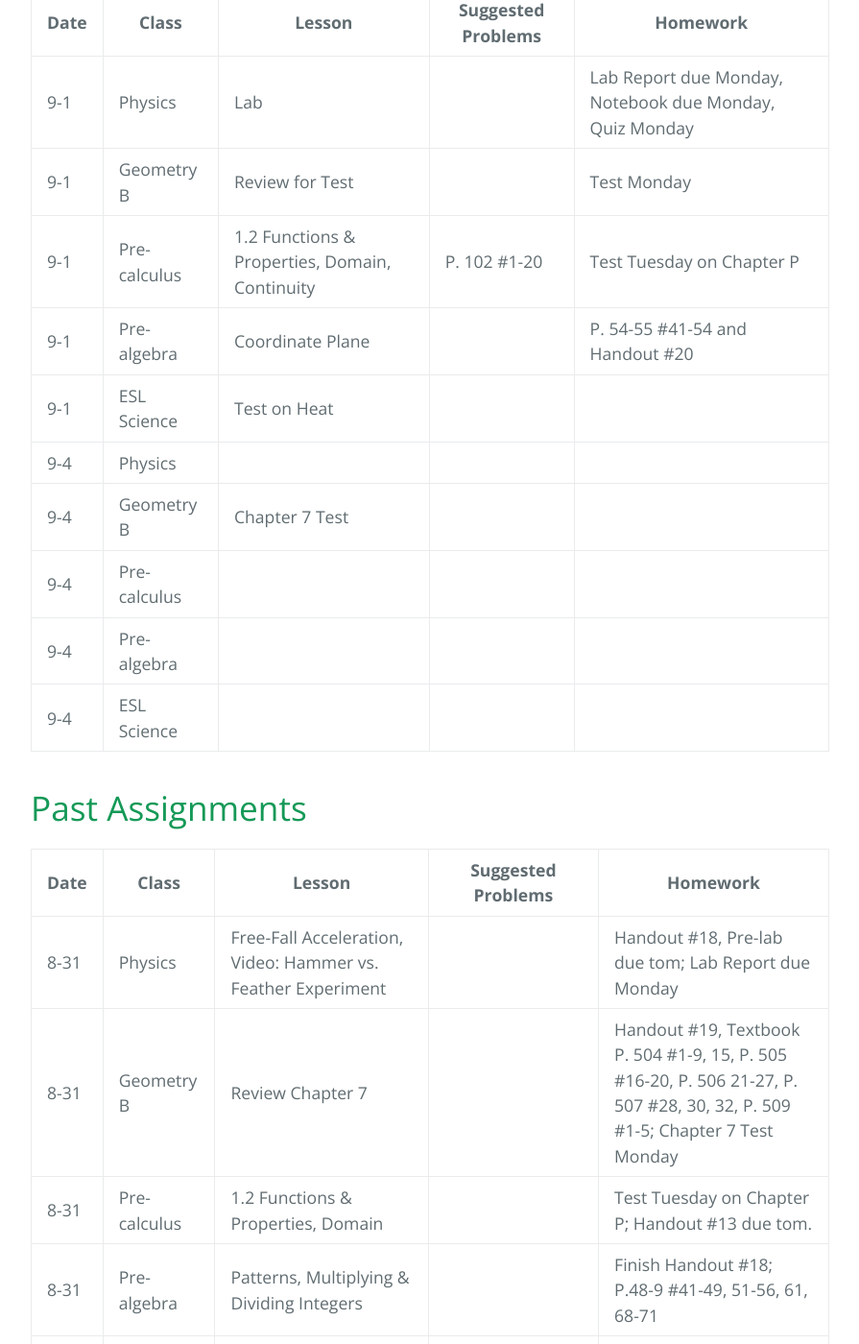
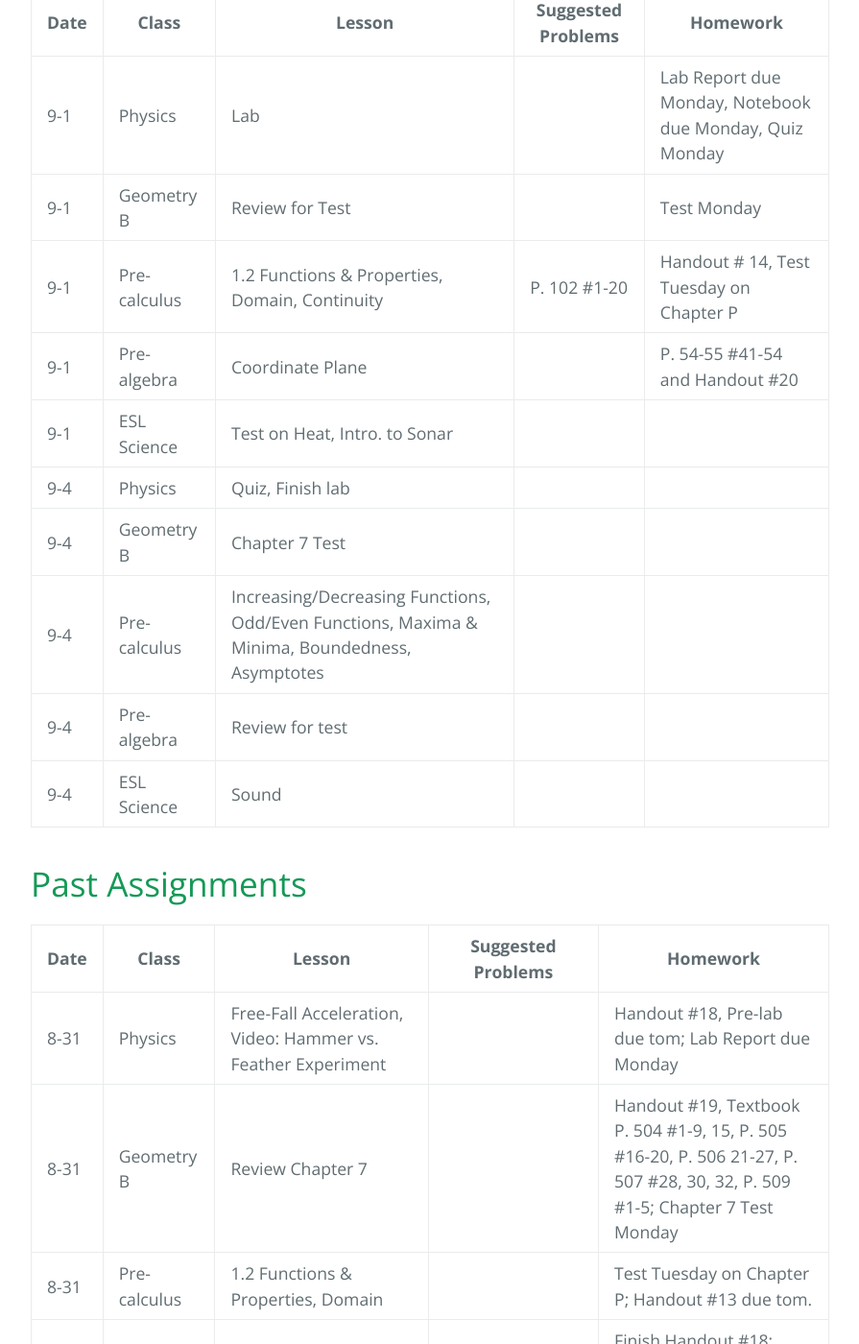
Before and after one commit to gpayoo/gpayoo, a Jekyll site: the page built from index.md, in a window 1280 px wide and 1400 px high, scrolled down 580 px. Shown: the whole window at 96% size, without its empty margins (192-1087 px from the left). Built offline with Jekyll 4.4.1, drawn with Linux system fonts in a browser that asks for light colours; our own code applies the rules of GitHub Pages for plain Markdown files.

Commit message:
Update index.md

```diff
--- a/index.md
+++ b/index.md
@@ -11,14 +11,14 @@ layout: default
 | ---- | ----- | ------ | -------- | ---
 | 9-1 | Physics | Lab | | Lab Report due Monday, Notebook due Monday, Quiz Monday
 | 9-1 | Geometry B | Review for Test | | Test Monday |
-| 9-1 | Pre-calculus | 1.2 Functions & Properties, Domain, Continuity | P. 102 #1-20 |  Test Tuesday on Chapter P |
+| 9-1 | Pre-calculus | 1.2 Functions & Properties, Domain, Continuity | P. 102 #1-20 |  Handout # 14, Test Tuesday on Chapter P |
 | 9-1 | Pre-algebra | Coordinate Plane| | P. 54-55 #41-54 and Handout #20 |
-| 9-1 | ESL Science | Test on Heat |  |
-| 9-4 | Physics |  | |
+| 9-1 | ESL Science | Test on Heat, Intro. to Sonar |  |
+| 9-4 | Physics | Quiz, Finish lab  | |
 | 9-4 | Geometry B | Chapter 7 Test | |  |
-| 9-4 | Pre-calculus |  |  |
-| 9-4 | Pre-algebra || | |
-| 9-4 | ESL Science |  |  |
+| 9-4 | Pre-calculus | Increasing/Decreasing Functions, Odd/Even Functions, Maxima & Minima, Boundedness, Asymptotes |  |
+| 9-4 | Pre-algebra | Review for test| | |
+| 9-4 | ESL Science | Sound |  |
 
 
 # [](#header-2) Past Assignments
```
